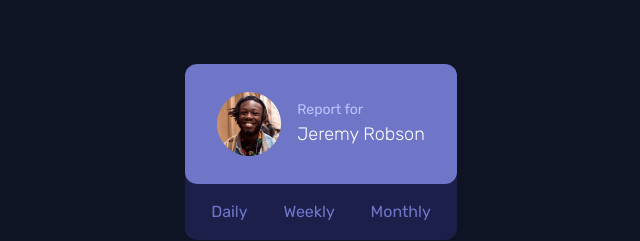
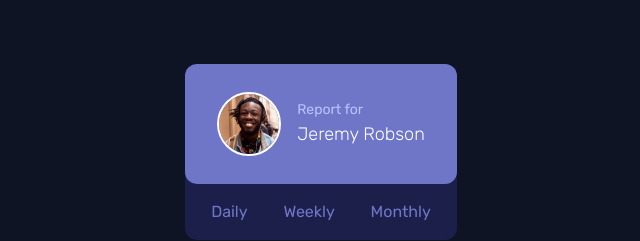
Before and after one commit to yurimzk/time-tracking-dashboard, a website: page index.html in a window 1280 px wide. Shown: the top 241 px of the page, 319-959 px from the left. Drawn offline with nearby package versions, Linux system fonts and the light colour scheme; files that its build step writes are made by us from their sources.

Commit message:
fix user avatar's border

```diff
--- a/index.html
+++ b/index.html
@@ -28,12 +28,10 @@
         <div
           class="user-container bg-desatured-blue flex items-center gap-4 rounded-xl px-8 py-7"
         >
-          <div
-            class="avatar-container w-16 h-16 border-3 border-solid border-white rounded-full"
-          >
+          <div class="avatar-container">
             <img
               src="./images/image-jeremy.png"
-              class="object-cover"
+              class="object-cover w-16 h-16 border-solid border-white border-2 rounded-full"
               alt="Jeremy's Avatar"
             />
           </div>
```
